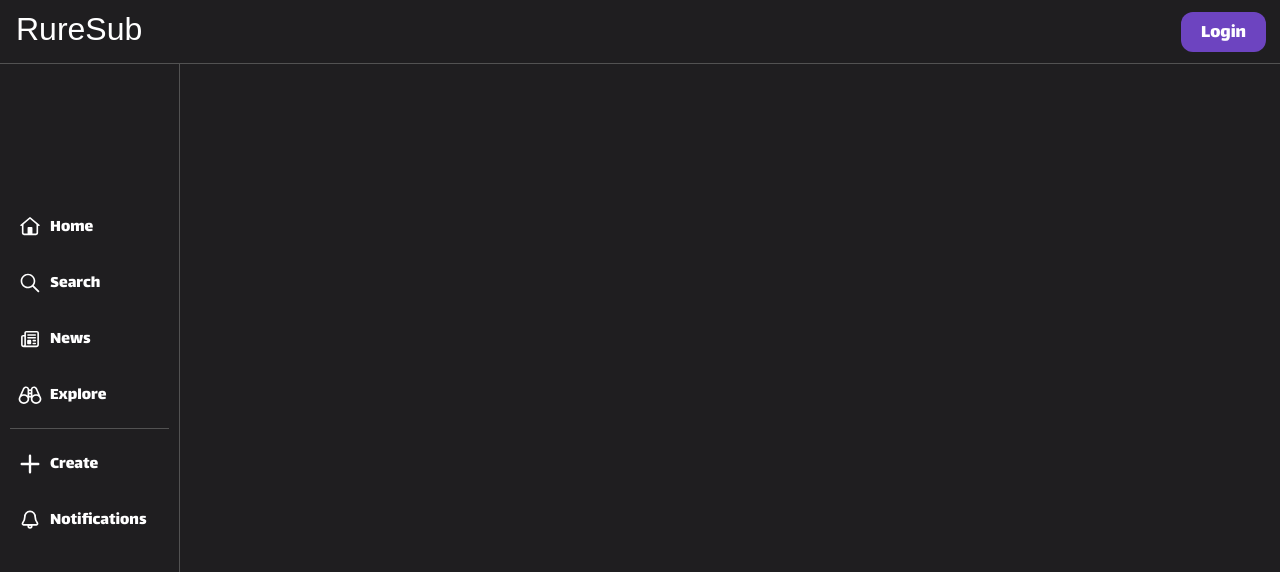
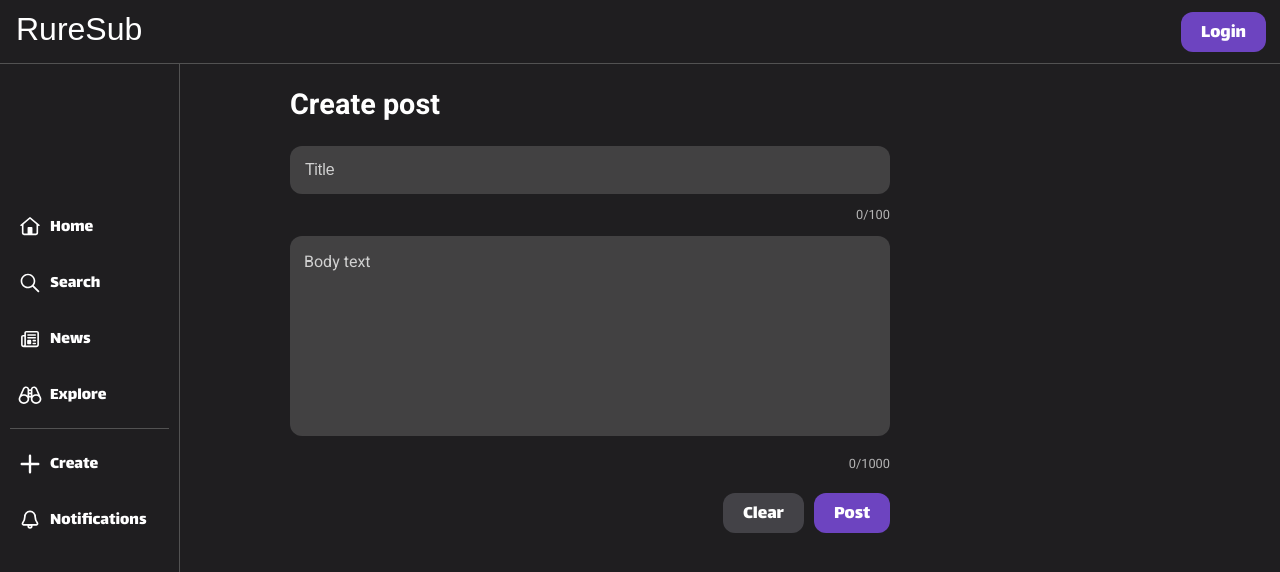
Before and after one commit to ruslanovchy/RureSub-Frontend, a React (Vite) app: page /create in a window 1280 px wide. Shown: the top 572 px of the page. Built offline with nearby package versions, Linux system fonts and the light colour scheme; no server answers; a web font is replaced by a local one.

Commit message:
feat: add create page

```diff
--- a/src/App.jsx
+++ b/src/App.jsx
@@ -19,6 +19,7 @@ import AccountSettings from './Settings/Pages/AccountSettings.jsx'
 import { useProfileStore } from './stores/profileStore.js'
 import { useQuery } from '@tanstack/react-query'
 import SecuritySettings from './Settings/Pages/SecuritySettings.jsx'
+import Create from './Create/Create.jsx'
 
 export let globalNavigate = null;
 
@@ -54,6 +55,7 @@ function App() {
 						<Route path='profile' element={<ProfileSettings/>}/>
 						<Route path='security' element={<SecuritySettings/>}/>
 					</Route>
+					<Route path='/create' element={<Create/>}/>
 				</Routes>
 
 			</div>
--- /dev/null
+++ b/src/Components/ErrorIndicator.jsx
@@ -0,0 +1,11 @@
+import './ErrorIndicator.scss'
+
+function ErrorIndicator({ errors, propName }) {
+    return (
+        <div>
+            {Object.hasOwn(errors, propName) && <p className="error-indicator-paragraph">{errors[propName]}</p>}
+        </div>
+    )
+}
+
+export default ErrorIndicator;
--- /dev/null
+++ b/src/Components/ErrorIndicator.scss
@@ -0,0 +1,5 @@
+.error-indicator-paragraph {
+    color: var(--error-color);
+    padding: 0;
+    margin: 0 0 5px 0;
+}
--- /dev/null
+++ b/src/Components/LengthIndicator.jsx
@@ -0,0 +1,9 @@
+import './LengthIndicator.scss'
+
+function LengthIndicator({ text, maxLength }) {
+    return (
+        <p className={`length-indicator ${text.length > maxLength ? 'error' : ''}`}>{text.length}/{maxLength}</p>
+    )
+}
+
+export default LengthIndicator;
--- /dev/null
+++ b/src/Components/LengthIndicator.scss
@@ -0,0 +1,10 @@
+.length-indicator {
+    text-align: end;
+    margin: 6px 0 0 0;
+    font-size: 0.8rem;
+    color: var(--text-color4);
+
+    &.error {
+        color: var(--error-color);
+    }
+}
--- /dev/null
+++ b/src/Create/Create.jsx
@@ -0,0 +1,90 @@
+import { useState } from 'react';
+import './Create.scss'
+import { bodyTextRegex, titleRegex } from '../validation/postValidation';
+import LengthIndicator from '../Components/LengthIndicator';
+import ErrorIndicator from '../Components/ErrorIndicator';
+import { api } from '../api';
+import { notifyPromise } from '../notification';
+
+function Create() {
+    const [title, setTitle] = useState('');
+    const [bodyText, setBodyText] = useState('');
+    const [errors, setErrors] = useState({});
+
+    function submit() {
+        const newErrors = {};
+
+        if (!titleRegex.test(title)) {
+            newErrors.title = 'Invalid title!';
+        }
+
+        if (!bodyTextRegex.test(bodyText)) {
+            newErrors.bodyText = 'Invalid body text!';
+        }
+
+        if (Object.keys(newErrors).length === 0) {
+            const formData = new FormData();
+
+            formData.append('title', title);
+            formData.append('bodyText', bodyText);
+
+            const promise = api.post('posts', formData);
+
+            notifyPromise(promise, {
+                loading: 'Loading...',
+                error: 'Error occured!',
+                success: 'Done!'
+            });
+
+
+        }
+
+        setErrors(newErrors);
+    }
+
+    return (
+        <div className="create-wrapper">
+            <div className="create-container">
+                <h2>Create post</h2>
+                <input
+                    className={`primary-input ${errors.title ? 'error' : ''}`}
+                    type="text"
+                    placeholder='Title'
+                    value={title}
+                    onChange={(e)=>{setTitle(e.target.value);setErrors({});}}/>
+                <div className="indicator-group">
+                    <ErrorIndicator
+                        errors={errors}
+                        propName={'title'}/>
+                    <LengthIndicator
+                        text={title}
+                        maxLength={100}/>
+                </div>
+                <textarea
+                    className={`${errors.bodyText ? 'error' : ''}`}
+                    name=""
+                    id=""
+                    placeholder='Body text'
+                    value={bodyText}
+                    onChange={(e)=>{setBodyText(e.target.value);setErrors({});}}></textarea>
+                <div className="indicator-group">
+                    <ErrorIndicator
+                        errors={errors}
+                        propName={'bodyText'}/>
+                    <LengthIndicator
+                        text={bodyText}
+                        maxLength={1000}/>
+                </div>
+                <div className="buttons">
+                    <button
+                        className="primary-button"
+                        onClick={submit}>Post</button>
+                    <button
+                        className="secondary-button">Clear</button>
+                </div>
+            </div>
+        </div>
+    )
+}
+
+export default Create;
--- /dev/null
+++ b/src/Create/Create.scss
@@ -0,0 +1,50 @@
+.create-wrapper {
+    display: flex;
+    justify-content: center;
+    width: 100%;
+    padding: 10px;
+}
+
+.create-container {
+    max-width: 900px;
+    width: 100%;
+    padding: 10px;
+
+    h2 {
+        padding: 0;
+        margin: 0;
+        color: var(--text-color);
+        font-size: 1.8rem;
+    }
+
+    input[type="text"] {
+        margin: 20px 0 0 0;
+        width: 100%;
+        max-width: 600px;
+    }
+
+    textarea {
+        margin: 12px 0 0 0;
+        width: 100%;
+        max-width: 600px;
+        height: 200px;
+        padding: 14px;
+    }
+
+    .indicator-group {
+        display: grid;
+        grid-template-columns: 1fr 1fr;
+        width: 100%;
+        max-width: 600px;
+
+        margin: 6px 0 0 0;
+    }
+
+    .buttons {
+        margin: 20px 0 0 0;
+        display: flex;
+        flex-direction: row-reverse;
+        max-width: 600px;
+        gap: 10px;
+    }
+}
--- a/src/index.scss
+++ b/src/index.scss
@@ -64,7 +64,7 @@
 
     // inputs
 
-    --text-input-bg: #514F52;
+    --text-input-bg: #424142;
     --text-input-forecolor: white;
     --text-input-placeholder-forecolor: rgb(209, 209, 209);
     --text-input-focus-border: 2px solid white;
--- a/src/styles/_inputs.scss
+++ b/src/styles/_inputs.scss
@@ -57,7 +57,7 @@ input[type="text"].secondary-input, input[type="password"].secondary-input {
     }
 }
 
-textarea[type="text"] {
+textarea {
     background: var(--text-input-bg);
     border-radius: 12px;
     border: none;
--- /dev/null
+++ b/src/validation/postValidation.js
@@ -0,0 +1,2 @@
+export const titleRegex = /^(?!.*(<script|javascript:|on\w+=|<iframe|<img|<a\s))[^\x00-\x08\x0B\x0C\x0E-\x1F\x7F]{0,100}$/
+export const bodyTextRegex = /^(?!.*(<script|javascript:|on\w+=|<iframe|<img|<a\s))[^\x00-\x08\x0B\x0C\x0E-\x1F\x7F]{0,1000}$/
```
